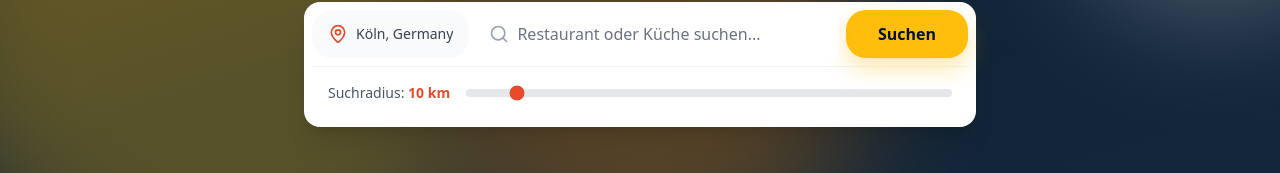
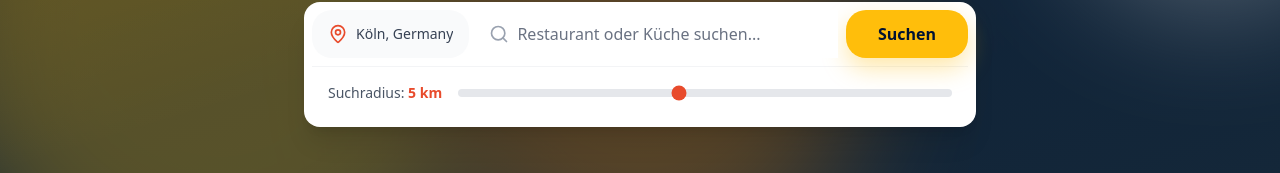
Before and after one commit to op-enny/donbot-customer-ui, a Next.js app: page / in a window 1280 px wide. Shown: the part 287-460 px from the top of the page. Built offline with nearby package versions, Linux system fonts and the light colour scheme; no server answers.

Commit message:
fix: adjust default radius to 5km and limit maximum radius to 10km

```diff
--- a/src/components/layout/HeroBanner.tsx
+++ b/src/components/layout/HeroBanner.tsx
@@ -84,7 +84,7 @@ export function HeroBanner({ onSearch, initialLatitude, initialLongitude, initia
   const [locationName, setLocationName] = useState<string | null>(initialAddress || null);
   const [latitude, setLatitude] = useState<number | null>(initialLatitude || null);
   const [longitude, setLongitude] = useState<number | null>(initialLongitude || null);
-  const [radius, setRadius] = useState(10); // Default 10km
+  const [radius, setRadius] = useState(5); // Default 5km
   const [searchTerm, setSearchTerm] = useState('');
   const [isLoadingLocation, setIsLoadingLocation] = useState(false);
   const [showFilters, setShowFilters] = useState(false);
@@ -223,7 +223,7 @@ export function HeroBanner({ onSearch, initialLatitude, initialLongitude, initia
               <input
                 type="range"
                 min="1"
-                max="100"
+                max="10"
                 step="1"
                 value={radius}
                 onChange={(e) => setRadius(parseInt(e.target.value))}
```
